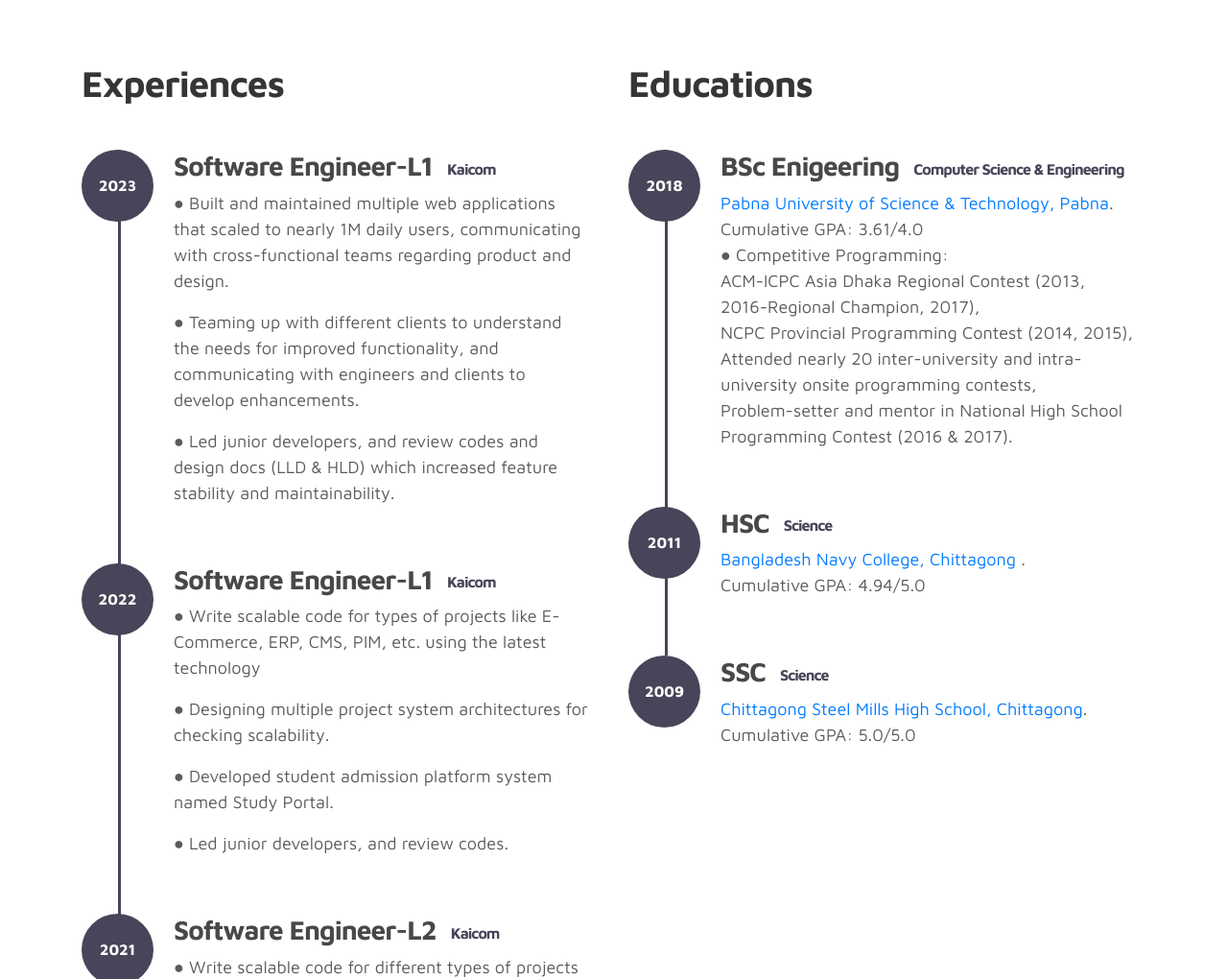
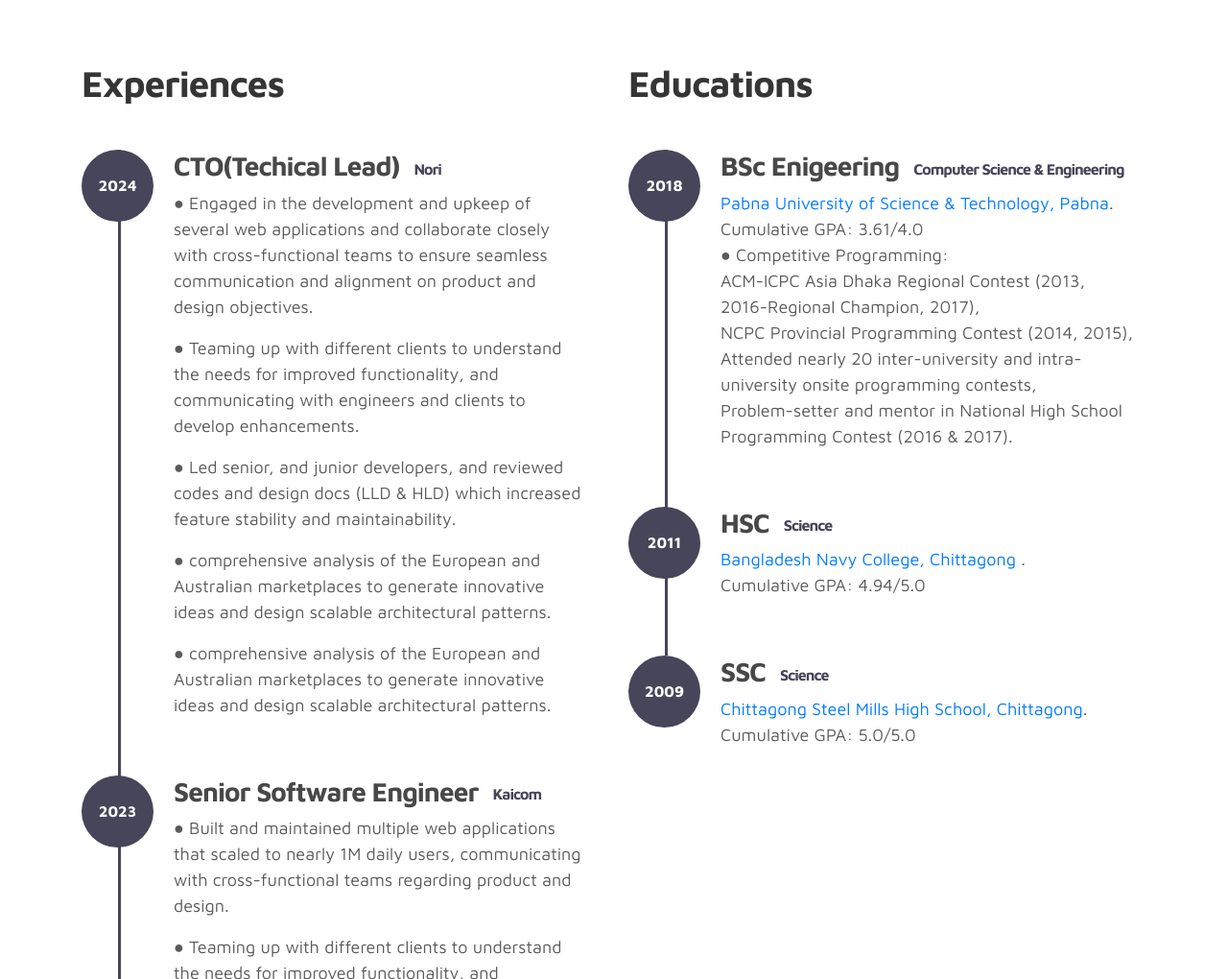
Before and after one commit to Farnan130117/farnan.dev, a plain HTML site: page index.html in a window 1280 px wide. Shown: the part 1780-2800 px from the top of the page at 96% size. Drawn offline with nearby package versions, Linux system fonts and the light colour scheme.

Commit message:
Update index.html
Added NORI Info

```diff
--- a/index.html
+++ b/index.html
@@ -154,9 +154,20 @@ https://www.tooplate.com/view/2115-marvel
                           </div>
                         </div> -->
 
+                         <div class="item">
+                          <div class="project-info">
+                            <img src="images/project/SOG.png" class="img-fluid" alt="project image">
+                          </div>
+                        </div>
+                         <div class="item">
+                          <div class="project-info">
+                            <img src="images/project/project-image01.png" class="img-fluid" alt="project image">
+                          </div>
+                        </div>
+
                         <div class="item">
                           <div class="project-info">
-                            <img src="images/project/project-image01.png" class="img-fluid" alt="project image">
+                            <img src="images/project/ZORIMON.png" class="img-fluid" alt="project image">
                           </div>
                         </div>
 
@@ -193,12 +204,25 @@ https://www.tooplate.com/view/2115-marvel
                   <h2 class="mb-4">Experiences</h2>
 
                     <div class="timeline">
+                      <div class="timeline-wrapper">
+                             <div class="timeline-yr">
+                                  <span>2024</span>
+                             </div>
+                             <div class="timeline-info">
+                                  <h3><span>CTO(Techical Lead)</span><small>Nori</small></h3>
+                                  <p>●	Engaged in the development and upkeep of several web applications and collaborate closely with cross-functional teams to ensure seamless communication and alignment on product and design objectives.</p>
+                                  <p>●	Teaming up with different clients to understand the needs for improved functionality, and communicating with engineers and clients to develop enhancements.</p>
+                                  <p>●	Led senior, and junior developers, and reviewed codes and design docs (LLD & HLD) which increased feature stability and maintainability.</p>
+                                  <p>●	comprehensive analysis of the European and Australian marketplaces to generate innovative ideas and design scalable architectural patterns.</p>
+                                  <p>●	comprehensive analysis of the European and Australian marketplaces to generate innovative ideas and design scalable architectural patterns.</p>
+                             </div>
+                        </div>
                         <div class="timeline-wrapper">
                              <div class="timeline-yr">
                                   <span>2023</span>
                              </div>
                              <div class="timeline-info">
-                                  <h3><span>Software Engineer-L1</span><small>Kaicom</small></h3>
+                                  <h3><span>Senior Software Engineer</span><small>Kaicom</small></h3>
                                   <p>●	Built and maintained multiple web applications that scaled to nearly 1M daily users, communicating with cross-functional teams regarding product and design.</p>
                                   <p>●	Teaming up with different clients to understand the needs for improved functionality, and communicating with engineers and clients to develop enhancements.</p>
                                   <p>●	Led junior developers, and review codes and design docs (LLD & HLD) which increased feature stability and maintainability.</p>
@@ -210,7 +234,7 @@ https://www.tooplate.com/view/2115-marvel
                                 <span>2022</span>
                             </div>
                             <div class="timeline-info">
-                                <h3><span>Software Engineer-L1</span><small>Kaicom</small></h3>
+                                <h3><span>Senior Software Engineer</span><small>Kaicom</small></h3>
                                 <p>●	Write scalable code for  types of projects like E-Commerce, ERP, CMS, PIM, etc. using the latest technology</p>
                                 <p>●	Designing multiple project system architectures for checking scalability.</p>
                                 <p>●	Developed student admission platform system named Study Portal.</p>
```
